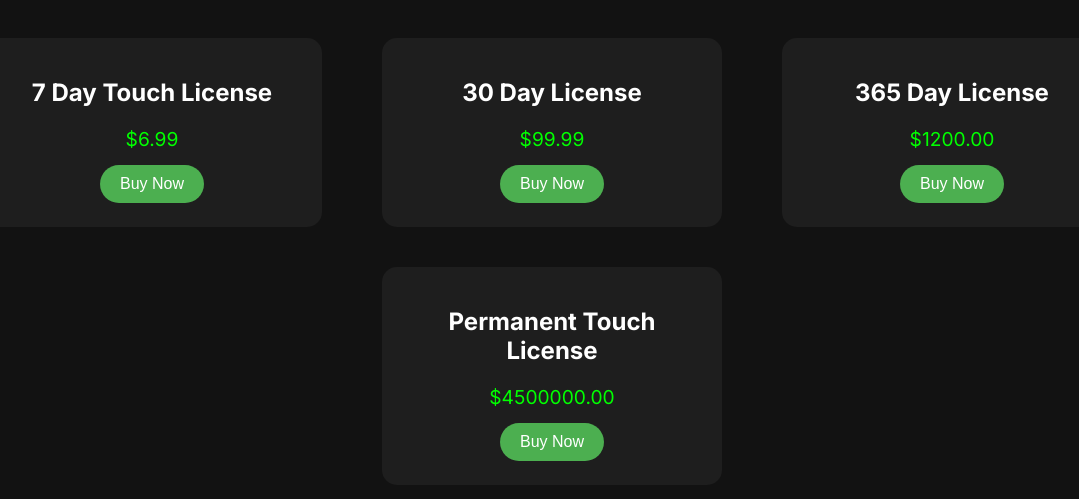
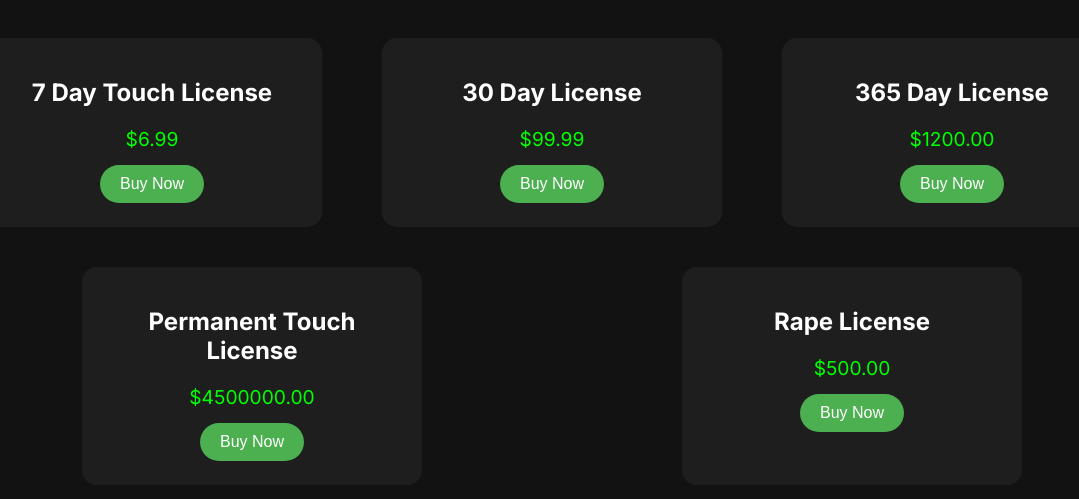
Before and after one commit to bv709sites/touchlicenses, a plain HTML site: page index.html in a window 1280 px wide. Shown: the part 133-632 px from the top of the page, without its empty margins (88-1167 px from the left). Drawn offline with Linux system fonts and the light colour scheme.

Commit message:
Update index.html

```diff
--- a/index.html
+++ b/index.html
@@ -170,6 +170,11 @@
                 <p class="price">$4500000.00</p>
                 <button class="buy-btn" onclick="openModal('Permanent License', 4500000.00)">Buy Now</button>
             </div>
+                <div class="product">
+                <h2>Rape License</h2>
+                <p class="price">$500.00</p>
+                <button class="buy-btn" onclick="openModal('Permanent Rape License', 500.00)">Buy Now</button>
+            </div>
         </div>
     </div>
 
```
